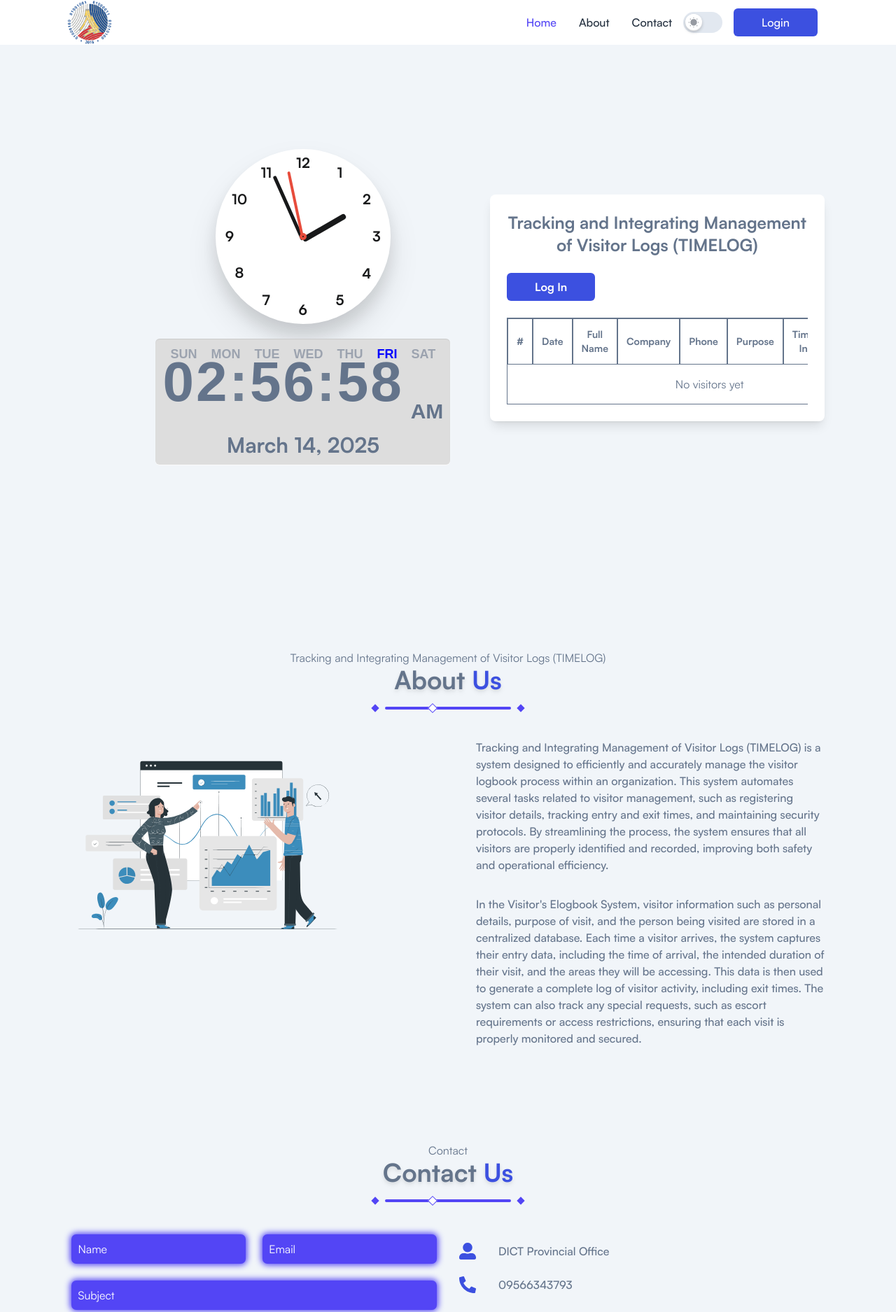
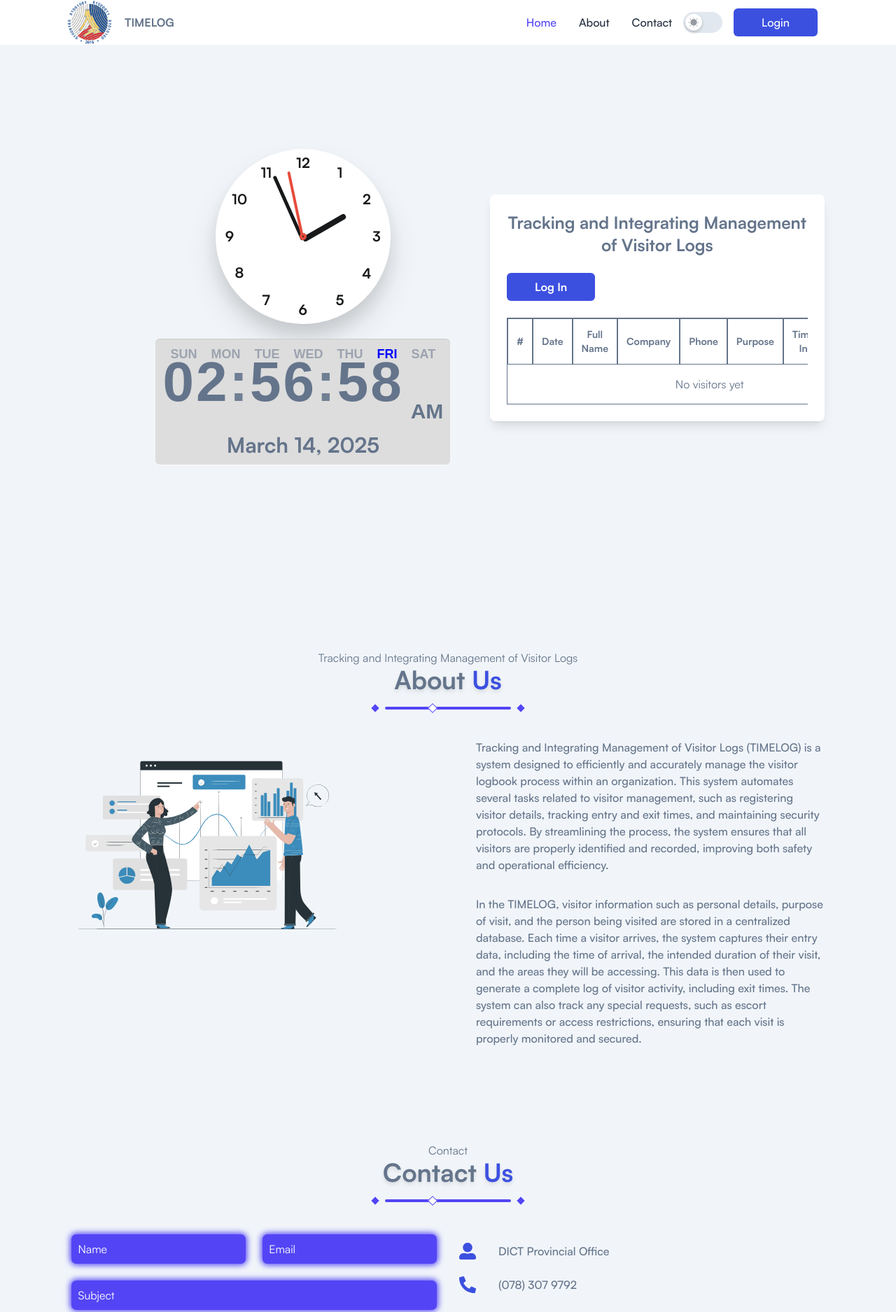
Before and after one commit to eiirikr/Visitors-Elogbook, a React (Vite) app in the folder Frontend/: page / in a window 1280 px wide. Shown: the top 1875 px of the page at 70% size. Built offline with nearby package versions, Linux system fonts and the light colour scheme.

Commit message:
Updated codes

```diff
--- a/Frontend/index.html
+++ b/Frontend/index.html
@@ -5,7 +5,7 @@
   <meta charset="UTF-8" />
   <link rel="icon" type="image/svg+xml" href="/favicon.ico" />
   <meta name="viewport" content="width=device-width, initial-scale=1.0" />
-  <title>Tracking and Integrating Management of Visitor Logs (TIMELOG) | DICT</title>
+  <title>TIMELOG | DICT</title>
 </head>
 
 <body>
--- a/Frontend/src/components/molecules/Banner/AttendanceForm.jsx
+++ b/Frontend/src/components/molecules/Banner/AttendanceForm.jsx
@@ -100,7 +100,7 @@ const AttendanceForm = () => {
   return (
     <div className="container mx-auto mt-6 max-w-4xl rounded-lg bg-white p-6 shadow-lg">
       <h2 className="text-gray-800 mb-6 text-center text-2xl font-semibold">
-        Tracking and Integrating Management of Visitor Logs (TIMELOG)
+        Tracking and Integrating Management of Visitor Logs
       </h2>
 
       <ButtonThree
--- a/Frontend/src/components/molecules/Navbar/index.jsx
+++ b/Frontend/src/components/molecules/Navbar/index.jsx
@@ -56,15 +56,18 @@ export default function Navbar() {
         <div
             className='visible  bg-white dark:bg-black z-50'>
             <div className="w-full flex items-center justify-between px-3 md:px-24 py-3">
-                <div>
+                <div className="flex items-center justify-between">
                     <Link to="/">
                         <img
                             src={LogoDICT}
-                            alt="Logo SiPeKa"
+                            alt="DICT Logo"
                             className="h-16"
-                            title="Logo SiPeKa"
+                            title="DICT Logo"
                         />
                     </Link>
+                    <div className="font-bold m-4.5 color text-blue-500">
+                       <h1>TIMELOG</h1>
+                    </div>
                 </div>
                 <div>
                     <ul className="lg:flex items-center hidden ">
--- a/Frontend/src/components/molecules/PrintPdf/PrintPdfDataGajiPegawai/index.jsx
+++ b/Frontend/src/components/molecules/PrintPdf/PrintPdfDataGajiPegawai/index.jsx
@@ -27,7 +27,7 @@ const PrintPdfDataGajiPegawai = () => {
 
     const handlePrint = useReactToPrint({
         content: () => componentRef.current,
-        documentTitle: "Tracking and Integrating Management of Visitor Logs (TIMELOG) | DICT",
+        documentTitle: "TIMELOG | DICT",
     });
 
     useEffect(() => {
--- a/Frontend/src/pages/About/index.jsx
+++ b/Frontend/src/pages/About/index.jsx
@@ -26,7 +26,7 @@ const About = () => {
                                 transition: { duration: 1, type: "spring" },
                             }}
                         >
-                            <h3 className="text-neutral text-center dark:text-white">Tracking and Integrating Management of Visitor Logs (TIMELOG)</h3>
+                            <h3 className="text-neutral text-center dark:text-white">Tracking and Integrating Management of Visitor Logs</h3>
                             <h1 className="text-4xl font-semibold drop-shadow-md text-center text-accent dark:text-white">
                                 About <span className="text-primary">Us</span>
                             </h1>
@@ -62,7 +62,7 @@ const About = () => {
                                 </p>
                                 <br />
                                 <p className="font-medium text-center translate-y-[-50%] sm:translate-y-[-0%] sm:mb-2 md:text-left dark:text-white">
-                                    In the Visitor's Elogbook System, visitor information such as personal details, purpose of visit, and the person being visited are stored in a centralized database. Each time a visitor arrives, the system captures their entry data, including the time of arrival, the intended duration of their visit, and the areas they will be accessing. This data is then used to generate a complete log of visitor activity, including exit times. The system can also track any special requests, such as escort requirements or access restrictions, ensuring that each visit is properly monitored and secured.
+                                    In the TIMELOG, visitor information such as personal details, purpose of visit, and the person being visited are stored in a centralized database. Each time a visitor arrives, the system captures their entry data, including the time of arrival, the intended duration of their visit, and the areas they will be accessing. This data is then used to generate a complete log of visitor activity, including exit times. The system can also track any special requests, such as escort requirements or access restrictions, ensuring that each visit is properly monitored and secured.
                                 </p>
                             </motion.div>
                         </div>
--- a/Frontend/src/pages/Contact/index.jsx
+++ b/Frontend/src/pages/Contact/index.jsx
@@ -144,17 +144,17 @@ const Contact = () => {
                             </div>
                             <div className="flex items-center my-6">
                                 <FaPhoneAlt className="text-2xl mr-8 text-primary duration-300"></FaPhoneAlt>
-                                <h3 className="font-medium dark:text-white">09566343793</h3>
+                                <h3 className="font-medium dark:text-white">(078) 307 9792</h3>
                             </div>
                             <div className="flex items-center my-6">
                                 <MdEmail className="text-3xl mr-8 text-primary duration-300"></MdEmail>
-                                <h3 className="font-medium dark:text-white">dict@gmail.com</h3>
+                                <h3 className="font-medium dark:text-white"> information@dict.gov.ph </h3>
                             </div>
                             <div className="flex items-center my-6">
                                 <FaLocationArrow className="text-2xl mr-8 text-primary duration-300"></FaLocationArrow>
 
                                 <h3 className="font-medium dark:text-white">
-                                    #30 Pilar St., Cauayan City, Isabela
+                                    #30 Pilar Street, District 3, Cauayan, Philippines
                                 </h3>
                             </div>
                             <div className="mt-8 flex items-center">
```
